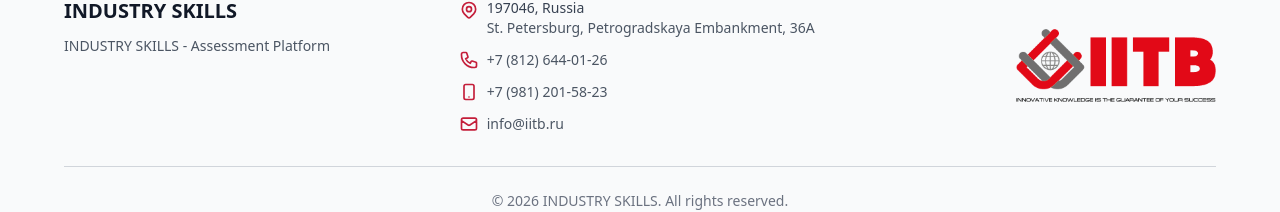
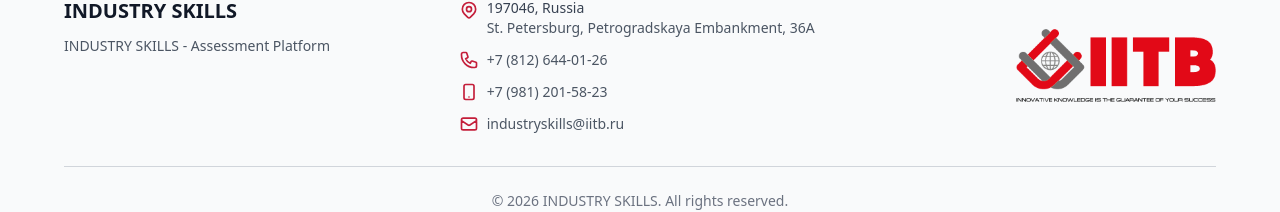
Before and after one commit to phantomhaif/Assessment_platform, a Next.js app: page / in a window 1280 px wide. Shown: the part 1744-1956 px from the top of the page. Built offline with nearby package versions, Linux system fonts and the light colour scheme.

Commit message:
Update public contact email

```diff
--- a/src/app/(dashboard)/dashboard/page.tsx
+++ b/src/app/(dashboard)/dashboard/page.tsx
@@ -379,8 +379,8 @@
                   <svg className="h-5 w-5 text-[#C41E3A] flex-shrink-0" fill="none" stroke="currentColor" viewBox="0 0 24 24">
                     <path strokeLinecap="round" strokeLinejoin="round" strokeWidth={2} d="M3 8l7.89 5.26a2 2 0 002.22 0L21 8M5 19h14a2 2 0 002-2V7a2 2 0 00-2-2H5a2 2 0 00-2 2v10a2 2 0 002 2z" />
                   </svg>
-                  <a href="mailto:info@iitb.ru" className="hover:text-[#C41E3A] transition-colors">
-                    info@iitb.ru
+                  <a href="mailto:industryskills@iitb.ru" className="hover:text-[#C41E3A] transition-colors">
+                    industryskills@iitb.ru
                   </a>
                 </div>
               </div>
--- a/src/app/page.tsx
+++ b/src/app/page.tsx
@@ -218,8 +218,8 @@
                   <svg className="h-5 w-5 text-[#C41E3A] flex-shrink-0" fill="none" stroke="currentColor" viewBox="0 0 24 24">
                     <path strokeLinecap="round" strokeLinejoin="round" strokeWidth={2} d="M3 8l7.89 5.26a2 2 0 002.22 0L21 8M5 19h14a2 2 0 002-2V7a2 2 0 00-2-2H5a2 2 0 00-2 2v10a2 2 0 002 2z" />
                   </svg>
-                  <a href="mailto:info@iitb.ru" className="hover:text-[#C41E3A] transition-colors">
-                    info@iitb.ru
+                  <a href="mailto:industryskills@iitb.ru" className="hover:text-[#C41E3A] transition-colors">
+                    industryskills@iitb.ru
                   </a>
                 </div>
               </div>
```
